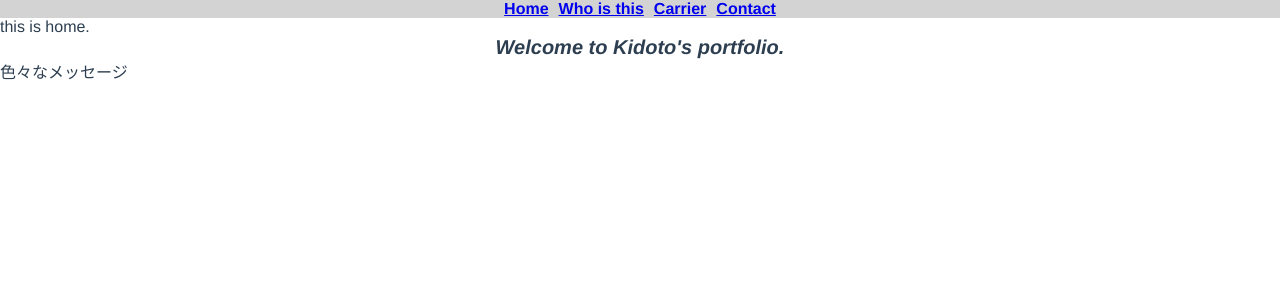
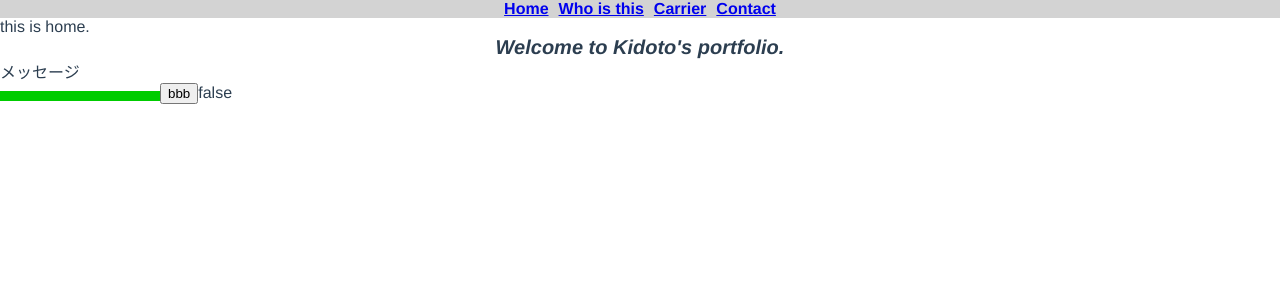
Before and after one commit to kidoto/vue-portfolio, a Vue app: page / in a window 1280 px wide. Shown: the top 300 px of the page. Built offline with nearby package versions, Linux system fonts and the light colour scheme.

Commit message:
20190218commit

```diff
--- a/src/App.vue
+++ b/src/App.vue
@@ -13,7 +13,6 @@
 import Header from './components/Header.vue'
 
 export default {
-  name: 'app',
   components: {
     Header
   }
--- a/src/assets/grobal.css
+++ b/src/assets/grobal.css
@@ -19,3 +19,19 @@ body {
   {
   opacity: 0;
 }
+
+#lifeBar {
+  display: inline-block;
+  -webkit-appearance: none;
+  appearance: none;
+  height: 10px;
+  vertical-align: -0.2em;
+}
+
+#lifeBar::-webkit-progress-bar {
+    background: #ccc;
+}
+
+#lifeBar::-webkit-progress-value {
+  background-color: #00cc00;
+}
--- /dev/null
+++ b/src/components/CommandGauge.vue
@@ -0,0 +1,65 @@
+<template>
+<div id="gauge">
+  <progress id="lifeBar" value="0" max="100" min="0" optimum="100"></progress>
+  <button v-on:click='up'>bbb</button>{{isShow}}
+  <br />
+</div>
+</template>
+
+<script>
+export default {
+  name: 'gauge',
+  data() {
+    return {
+      isShow: false,
+      mess: '',
+      min: 0,
+      max: 100,
+      now: null,
+      isActive: false,
+      activeGauge: null
+    }
+  },
+  mounted: function update() {
+    let vm = this;
+
+    this.activeGauge = setInterval(function() {
+      vm.up()
+    }, 10);
+    this.now = document.getElementById('lifeBar');
+    //    for (let i=0; i<lifeBar.max;i++,lifeBar.value++){
+    //      console.log('a');
+    //  }
+    //let isShow = false;
+    //最大値に達したらループ終了
+    //    if (lifeBar.value >= lifeBar.max) {
+    //      console.log(0)
+    //      vm.mess = 'aaa';
+    //    clearTimeout(gameTimer);
+
+    //       lifeBar.value = 0;
+    //      console.log('max');
+    //    }
+
+  },
+  methods: {
+    up: function() {
+      this.min++;
+      this.now.value++;
+      console.log('min' + this.min);
+      if (this.min === this.max) {
+        this.gaugeMaxed();
+      }
+    },
+    gaugeMaxed: function() {
+      this.isActive = true;
+      //      this.now.value = 0;
+      console.log('max');
+      clearInterval(this.activeGauge);
+    }
+  }
+}
+</script>
+
+<style>
+</style>
--- a/src/components/Home.vue
+++ b/src/components/Home.vue
@@ -1,19 +1,27 @@
 <template>
-<div id="home">
+<div id='home'>
   this is home.
 
   <div id='greeting'>Welcome to Kidoto's portfolio.
   </div>
   <div id='greetingMessage'>
-    色々なメッセージ
+    メッセージ
   </div>
 
+  <Gauge>
+  </Gauge>
 
 </div>
 </template>
 
 <script>
+import Gauge from '@/components/CommandGauge.vue'
 
+export default {
+  components: {
+    Gauge
+  }
+}
 </script>
 
 <style>
--- a/src/main.js
+++ b/src/main.js
@@ -7,5 +7,5 @@ Vue.config.productionTip = false
 Vue.use(router)
 new Vue({
   router,
-  render: h => h(App),
+  render: h => h(App)
 }).$mount('#app')
```
Also changed, not shown: src/components/Header.vue (+8 -5 lines).
